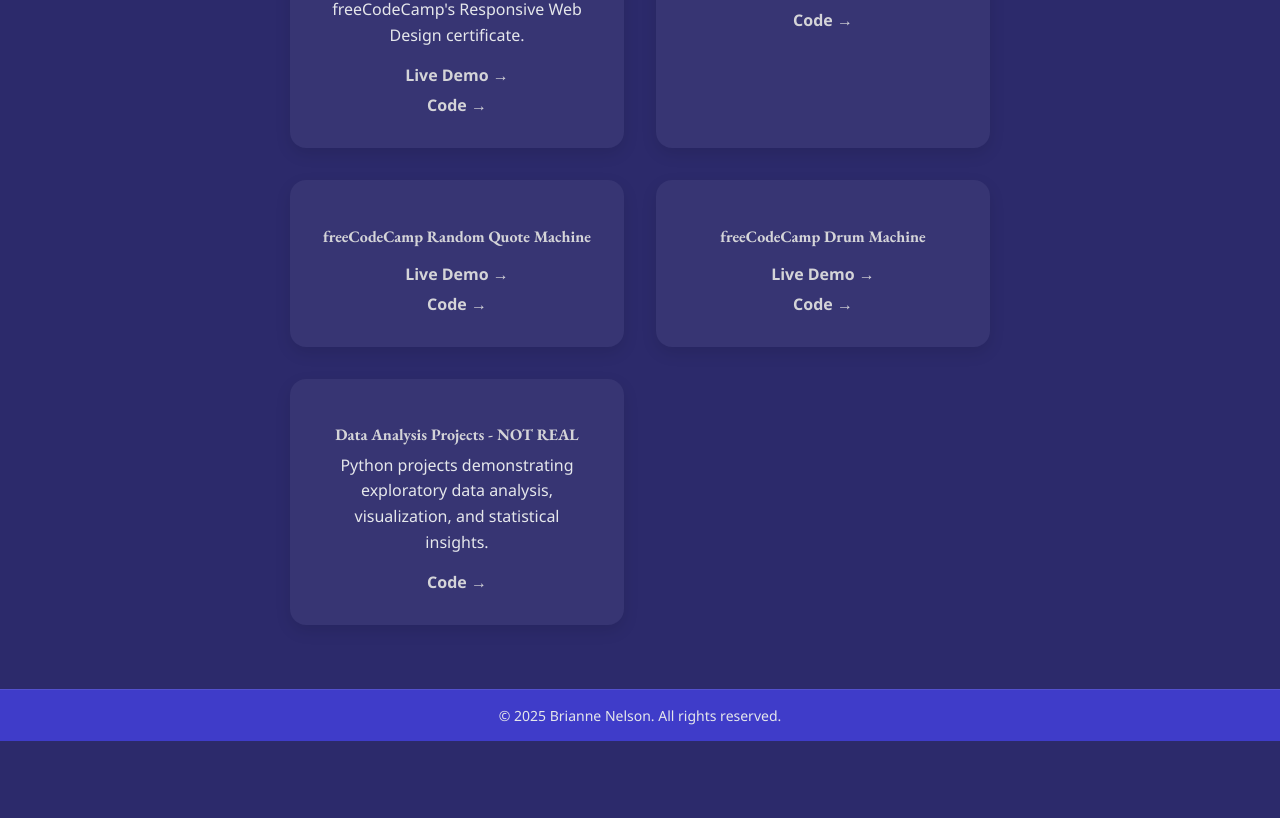
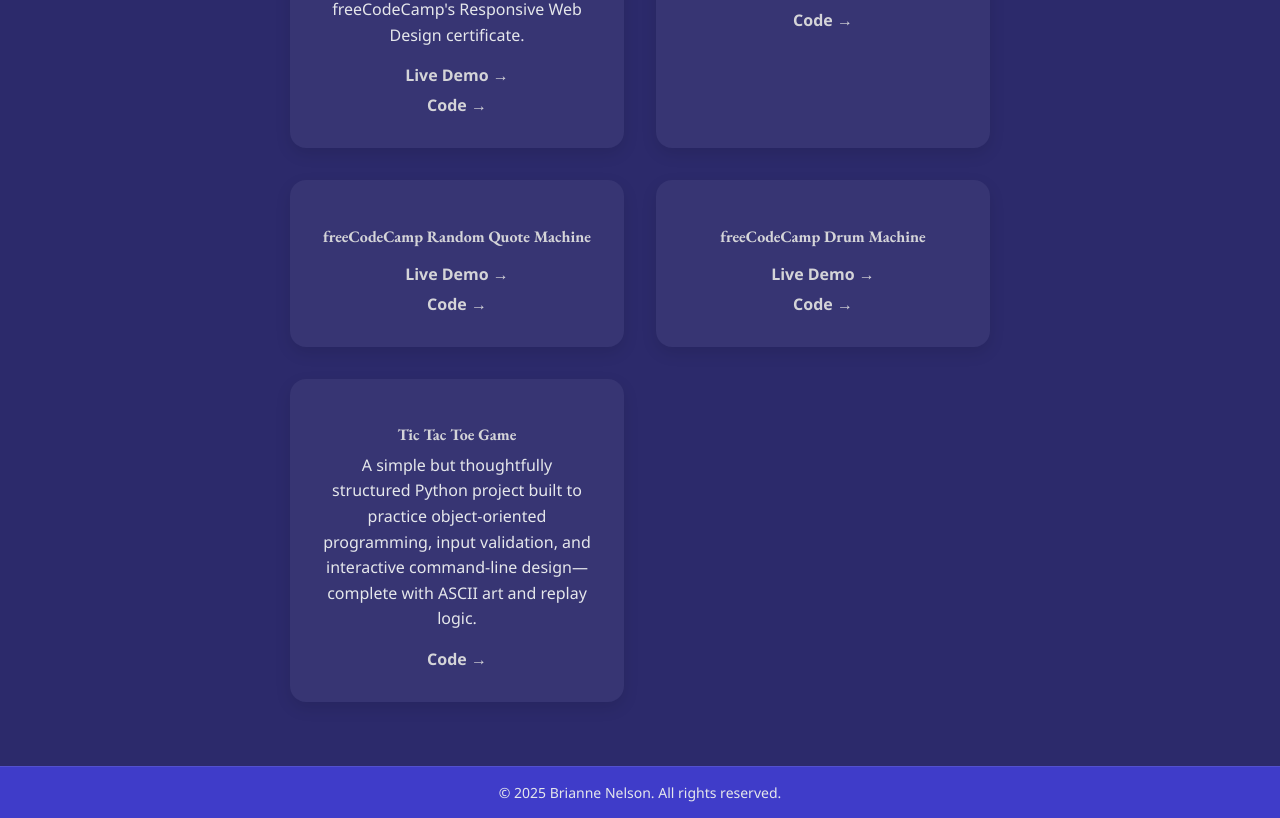
Before and after one commit to briannemg/portfolio, a React (Vite) app: page /portfolio/projects in a window 1280 px wide. Shown: the part 531-1349 px from the top of the page. Before the commit the page ends 1272 px from the top, so only its background shows below. Built offline with nearby package versions, Linux system fonts and the light colour scheme.

Commit message:
Adding python tic tac toe game project

```diff
--- a/src/pages/Projects.jsx
+++ b/src/pages/Projects.jsx
@@ -33,10 +33,10 @@
   },
   {
     category: "Python",
-    title: "Data Analysis Projects - NOT REAL",
+    title: "Tic Tac Toe Game",
     description:
-      "Python projects demonstrating exploratory data analysis, visualization, and statistical insights.",
-    code: "https://github.com/briannemg/data-analysis-projects",
+      "A simple but thoughtfully structured Python project built to practice object-oriented programming, input validation, and interactive command-line design—complete with ASCII art and replay logic.",
+    code: "https://github.com/briannemg/python-game",
     // no demo
   },
 ];
```
